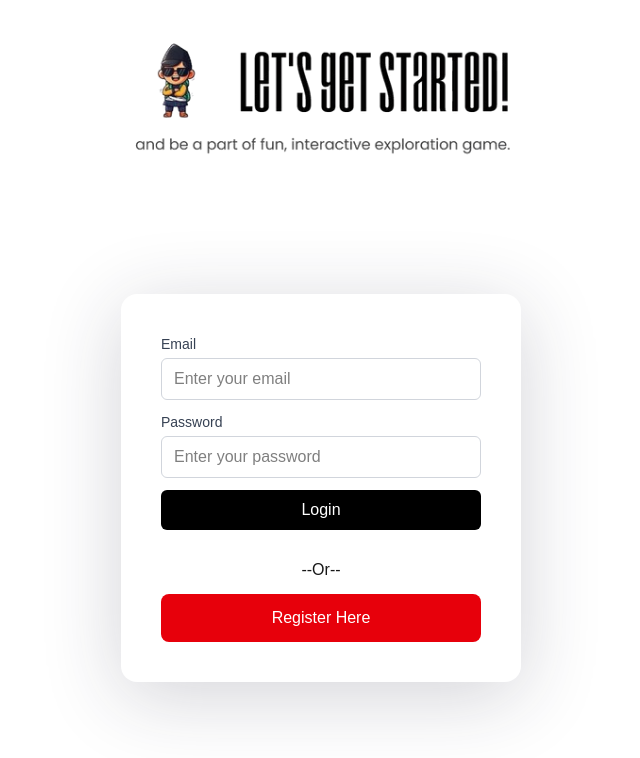
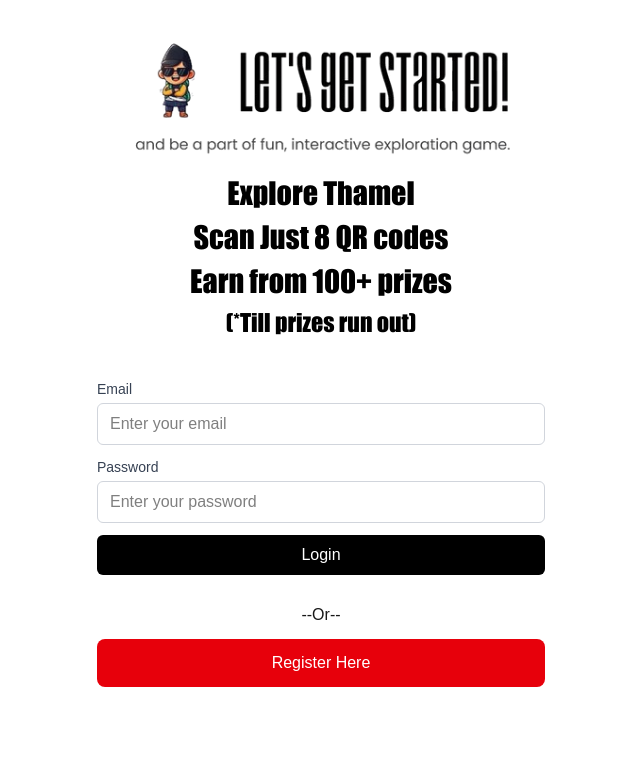
Before and after one commit to LaGarau/Playerpage, a Next.js app: page /login in a window 1280 px wide. Shown: the top 758 px of the page, without its empty margins (319-959 px from the left). Built offline with nearby package versions, Linux system fonts and the light colour scheme; no server answers.

Commit message:
Update page.tsx

```diff
--- a/app/login/page.tsx
+++ b/app/login/page.tsx
@@ -1,18 +1,44 @@
 "use client";
 
 import LoginForm from "../../components/LoginForm";
+import localFont from 'next/font/local';
+
+const impact = localFont({
+  src: '../../public/fonts/Impact 400.ttf',
+  display: 'swap',
+});
 
 export default function LoginPage() {
   return (
-    <div className="min-h-screen bg-white flex flex-col items-center">
+    <div className="min-h-screen bg-white flex flex-col items-center px-4 sm:px-8">
+
+      {/* Logo */}
       <div className="flex items-center justify-center pt-8 pb-4 gap-4">
         <img
-          className="w-[400px]"
+          className="w-full max-w-[300px] sm:max-w-[400px] h-auto"
           src="/images/letsgetstarted.png"
           alt="Logo"
         />
       </div>
-      <div className="auth-inner">
+
+      {/* Info text */}
+      <div className="flex flex-col items-center gap-2 mb-10 text-black text-center">
+        <p className={`${impact.className} text-xl sm:text-3xl`}>
+          Explore Thamel
+        </p>
+        <p className={`${impact.className} text-xl sm:text-3xl`}>
+          Scan Just 8 QR codes
+        </p>
+        <p className={`${impact.className} text-xl sm:text-3xl`}>
+          Earn from 100+ prizes
+        </p>
+        <p className={`${impact.className} text-sm sm:text-2xl`}>
+          (*Till prizes run out)
+        </p>
+      </div>
+
+      {/* Login form */}
+      <div className="w-full max-w-md">
         <LoginForm />
       </div>
     </div>
```
